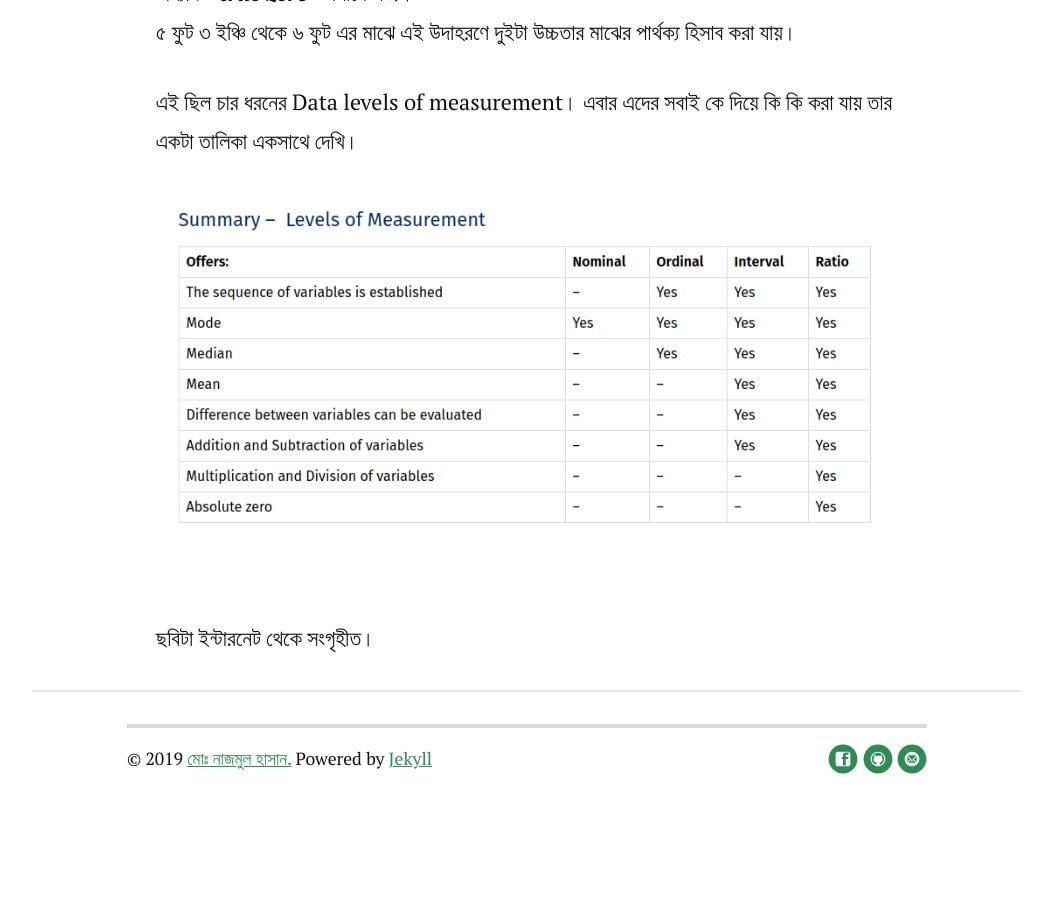
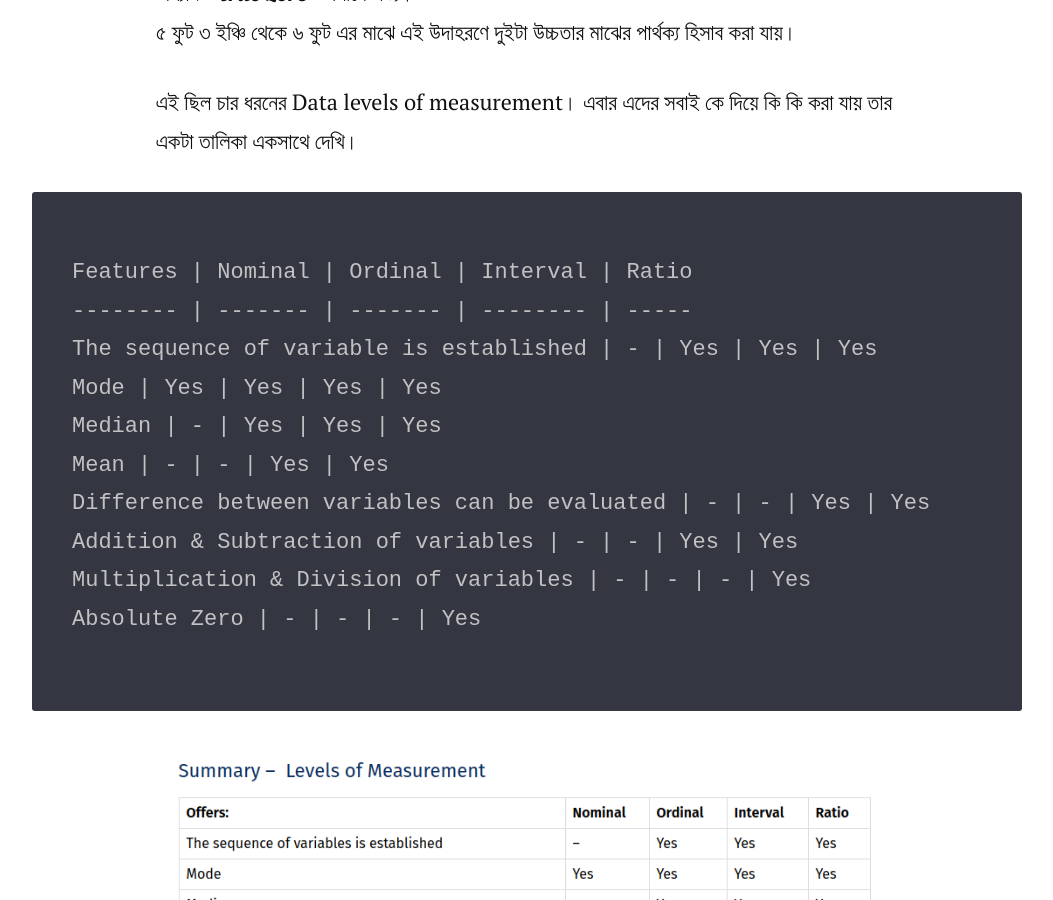
Before and after one commit to farhapartex/farhapartex.github.io, a Jekyll site: the page built from _posts/2019-06-27-data-levels-of-measurement.md, in a window 1280 px wide and 900 px high, scrolled down 4247 px. Shown: the whole window, without its empty margins (113-1166 px from the left). Built offline with Jekyll 4.4.1, drawn with Linux system fonts in a browser that asks for light colours; nearby versions of some CDN libraries; comment, search, counter and statistics services are not loaded; before the commit the page ends 5063 px from its top, so only the background shows below that.

Commit message:
Update from Forestry.io farhapartex@gmail.com updated _posts/2019-06-27-data-levels-of-measurement.md

```diff
--- a/_posts/2019-06-27-data-levels-of-measurement.md
+++ b/_posts/2019-06-27-data-levels-of-measurement.md
@@ -59,6 +59,17 @@ tags:
 
 এই ছিল চার ধরনের Data levels of measurement। এবার এদের সবাই কে দিয়ে কি কি করা যায় তার একটা তালিকা একসাথে দেখি।
 
+    Features | Nominal | Ordinal | Interval | Ratio
+    -------- | ------- | ------- | -------- | -----
+    The sequence of variable is established | - | Yes | Yes | Yes
+    Mode | Yes | Yes | Yes | Yes
+    Median | - | Yes | Yes | Yes
+    Mean | - | - | Yes | Yes
+    Difference between variables can be evaluated | - | - | Yes | Yes
+    Addition & Subtraction of variables | - | - | Yes | Yes
+    Multiplication & Division of variables | - | - | - | Yes
+    Absolute Zero | - | - | - | Yes
+
 ![](/uploads/level_of_measurement.png)
 
 ছবিটা ইন্টারনেট থেকে সংগৃহীত।
```
